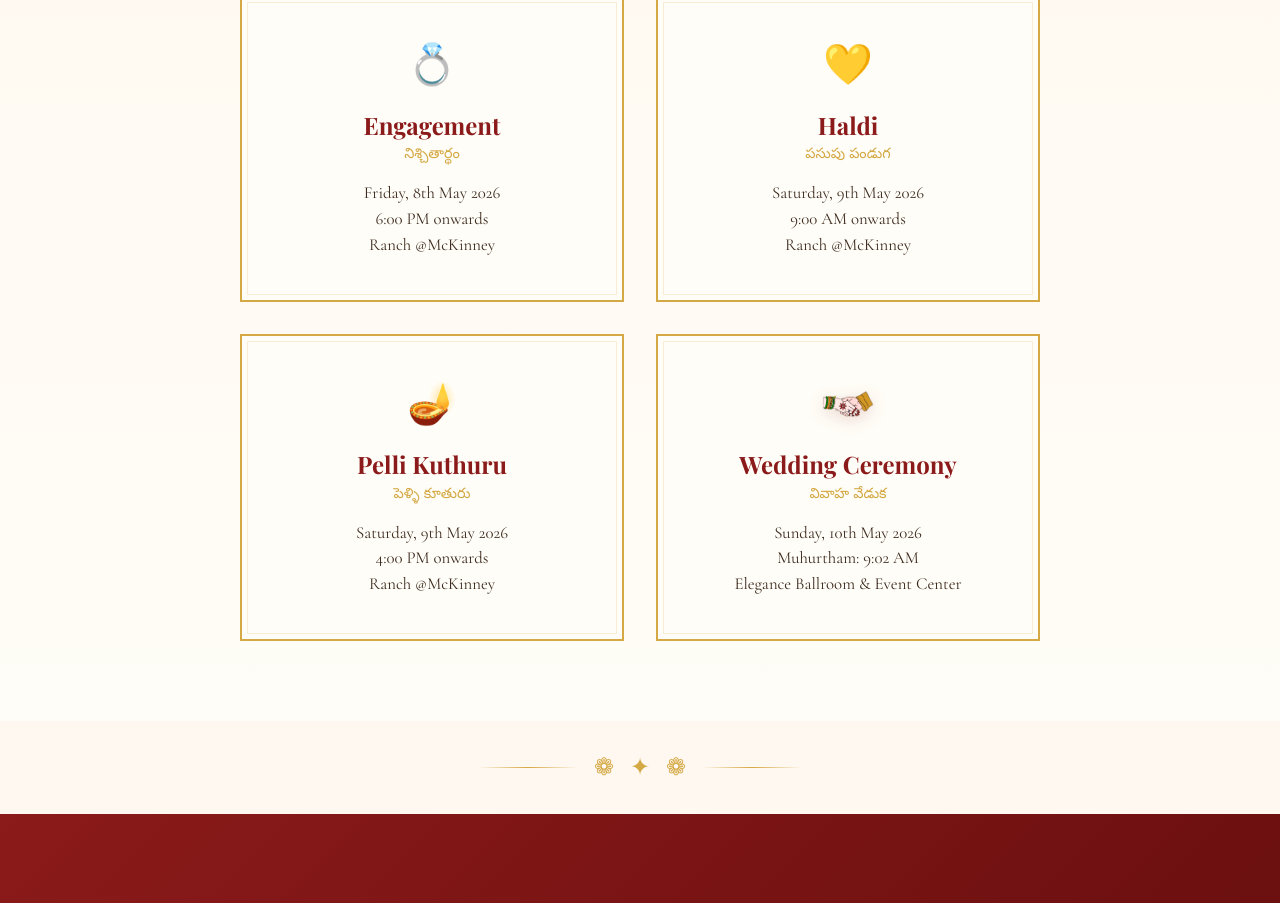
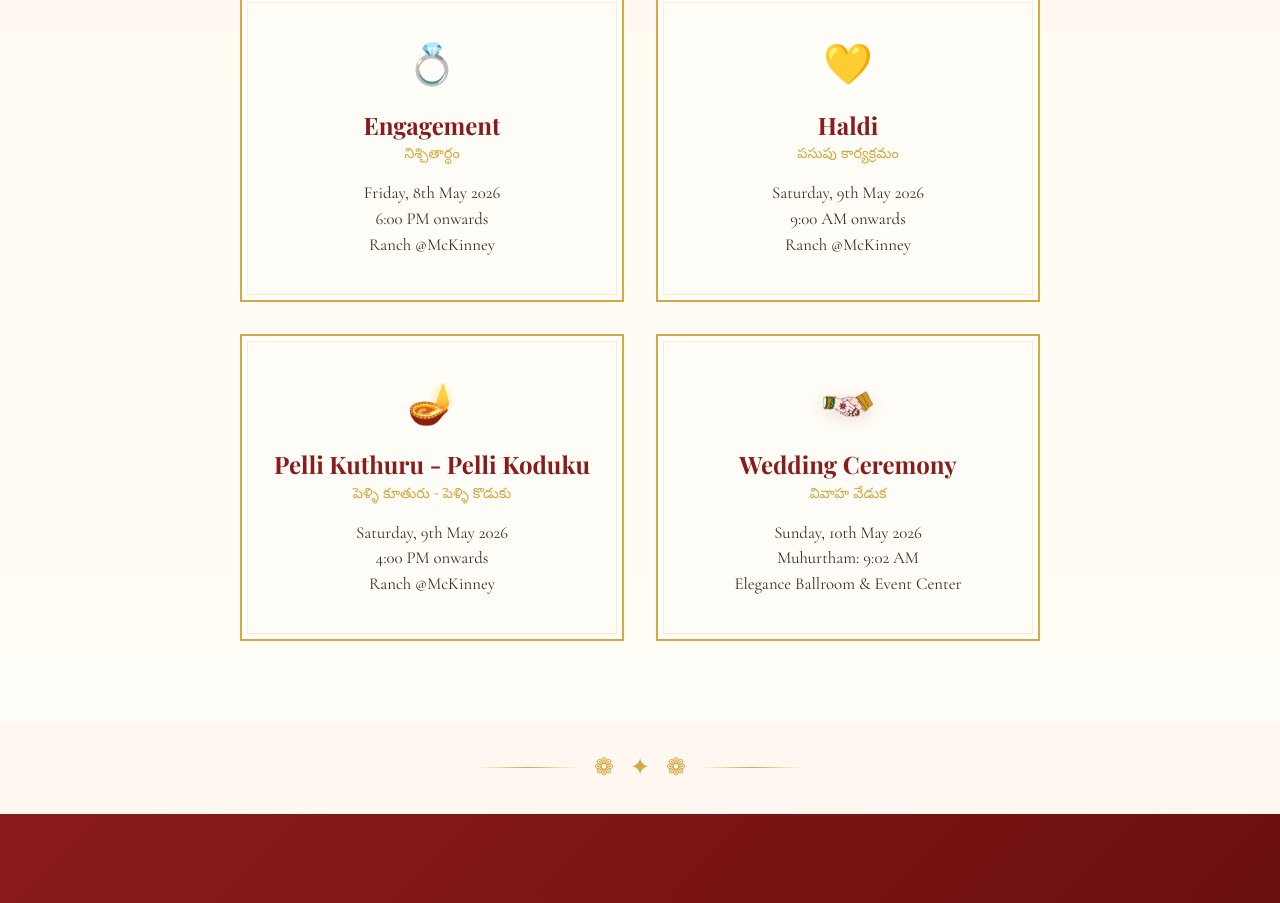
Before and after one commit to jarugulavenkat7/wedding-invite, a React (Create React App) app: page / in a window 1280 px wide. Shown: the part 2324-3227 px from the top of the page. Built offline with nearby package versions, Linux system fonts and the light colour scheme; a web font is replaced by a local one.

Commit message:
clean up

```diff
--- a/src/components/BackgroundMusic.js
+++ b/src/components/BackgroundMusic.js
@@ -1,7 +1,7 @@
 import React, { useCallback, useEffect, useRef, useState } from 'react';
 import useT from '../useT';
 
-const CLIP_START = 13;
+const CLIP_START = 30;
 const CLIP_END = 50;
 const AUDIO_SRC = `${process.env.PUBLIC_URL || ''}/audio.mp3`;
 
--- a/src/translations.js
+++ b/src/translations.js
@@ -56,15 +56,15 @@ const translations = {
       {
         icon: '💛',
         name: 'Haldi',
-        nameSub: 'పసుపు పండుగ',
+        nameSub: 'పసుపు కార్యక్రమం',
         date: 'Saturday, 9th May 2026',
         time: '9:00 AM onwards',
         venue: 'Ranch @McKinney',
       },
       {
         icon: '🪔',
-        name: 'Pelli Kuthuru',
-        nameSub: 'పెళ్ళి కూతురు',
+        name: 'Pelli Kuthuru - Pelli Koduku',
+        nameSub: 'పెళ్ళి కూతురు - పెళ్ళి కొడుకు',
         date: 'Saturday, 9th May 2026',
         time: '4:00 PM onwards',
         venue: 'Ranch @McKinney',
@@ -144,8 +144,8 @@ const translations = {
     // Navbar
     navInvitation: 'శుభలేఖ',
     navEvents: 'వేడుకలు',
-    navPreVenue: 'పూర్వ వేదిక',
-    navVenue: 'వేదిక',
+    navPreVenue: 'పెళ్లి ముందు కార్యక్రమాల వేదిక',
+    navVenue: 'కళ్యాణ మండపం',
     navGallery: 'గ్యాలరీ',
     navRsvp: 'RSVP',
 
@@ -196,7 +196,7 @@ const translations = {
       },
       {
         icon: '💛',
-        name: 'పసుపు పండుగ',
+        name: 'పసుపు కార్యక్రమం',
         nameSub: 'Haldi',
         date: 'శనివారం, 9 మే 2026',
         time: 'ఉదయం 9:00 నుండి',
@@ -204,8 +204,8 @@ const translations = {
       },
       {
         icon: '🪔',
-        name: 'పెళ్ళి కూతురు',
-        nameSub: 'Pelli Kuthuru',
+        name: 'పెళ్ళి కూతురు - పెళ్ళి కొడుకు',
+        nameSub: 'Pelli Kuthuru - Pelli Koduku',
         date: 'శనివారం, 9 మే 2026',
         time: 'సాయంత్రం 4:00 నుండి',
         venue: 'రాంచ్ @మక్కిన్నే',
@@ -244,8 +244,8 @@ const translations = {
     gallerySubtitle: 'సంతోషకరమైన జ్ఞాపకాలు',
     galleryItems: [
       { emoji: '🌸', label: 'నిశ్చితార్థం' },
-      { emoji: '💛', label: 'పసుపు పండుగ' },
-      { emoji: '🪔', label: 'పెళ్ళి కూతురు' },
+      { emoji: '💛', label: 'పసుపు కార్యక్రమం' },
+      { emoji: '🪔', label: 'పెళ్ళి కూతురు - పెళ్ళి కొడుకు' },
       { emoji: '🕉️', label: 'వివాహం' },
     ],
     galleryHint: '📸 మీ ఫోటోలను public/gallery/ ఫోల్డర్‌లో ఉంచండి',
```
